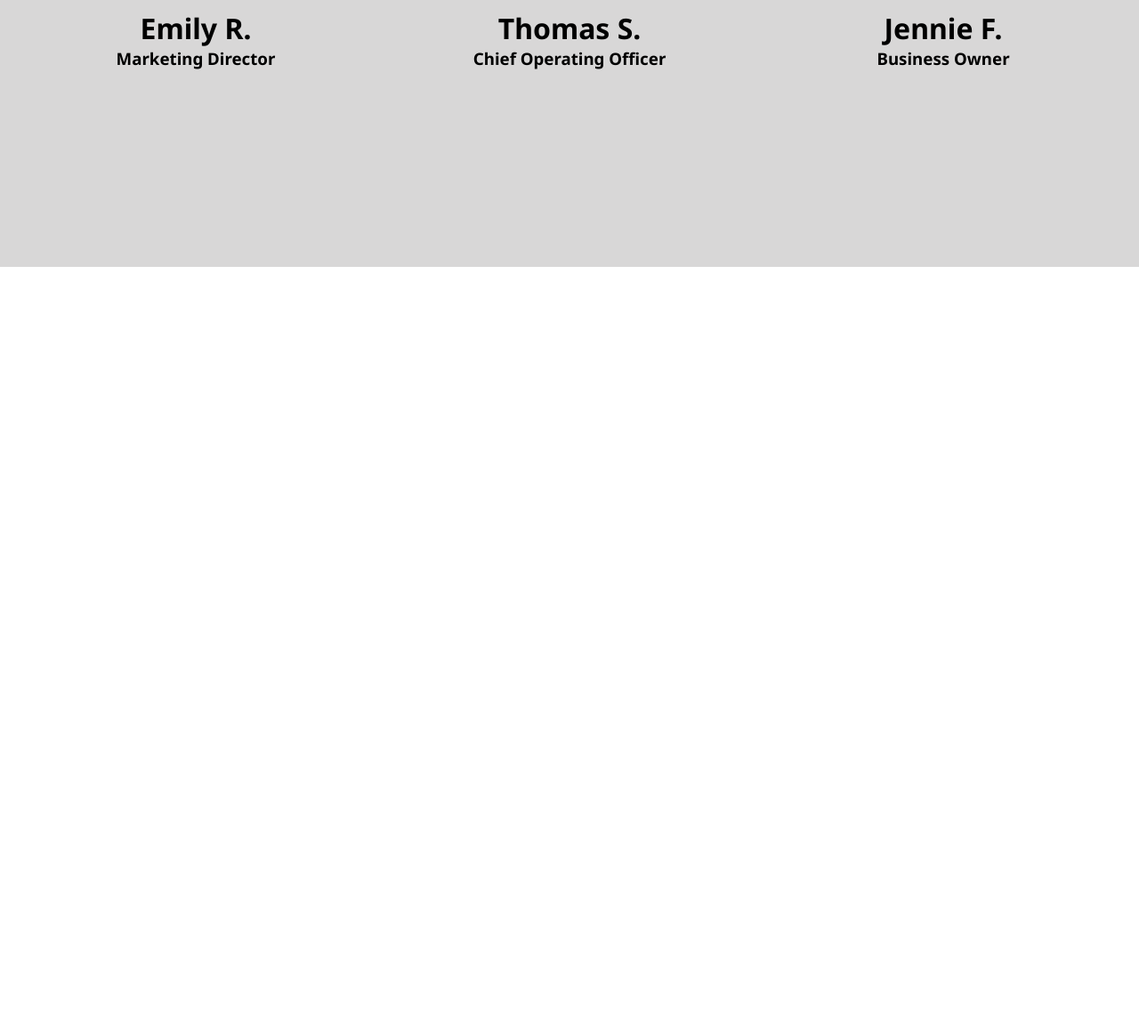
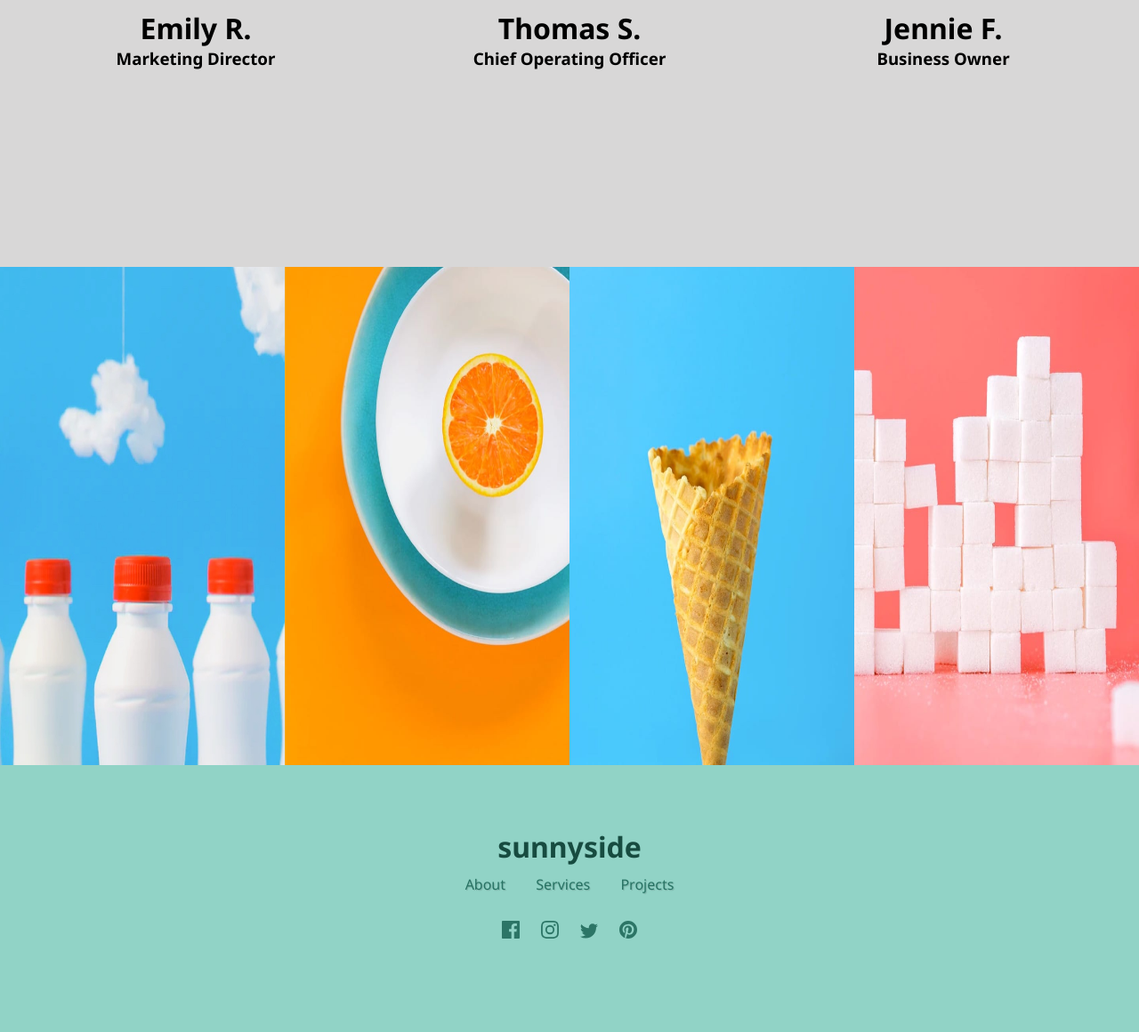
Before and after one commit to maa7vini/sunnyside, a plain HTML site: page index.html in a window 1280 px wide. Shown: the part 3210-4370 px from the top of the page at 89% size. Before the commit the page ends 3510 px from the top, so only its background shows below. Drawn offline with Linux system fonts and the light colour scheme.

Commit message:
sunnyside

```diff
--- a/index.html
+++ b/index.html
@@ -123,5 +123,31 @@
             </div>
         </div>
     </div>
+
+    <div class="div-imgs">
+        <img src="imagens/image-gallery-milkbottles.jpg" alt="">
+        <img src="imagens/image-gallery-orange.jpg" alt="">
+        <img src="imagens/image-gallery-cone.jpg" alt="">
+        <img src="imagens/image-gallery-sugarcubes.jpg" alt="">
+    </div>
+
+    <div class="body-footer">
+        <footer>
+            <h1>sunnyside</h1>
+
+            <div class="footer-links">
+                <a href="#">About</a>
+                <a href="#">Services</a>
+                <a href="#">Projects</a>
+            </div>
+
+            <div class="footer-social-media">
+                <img src="imagens/icon-facebook.svg" alt="">
+                <img src="imagens/icon-instagram.svg" alt="">
+                <img src="imagens/icon-twitter.svg" alt="">
+                <img src="imagens/icon-pinterest.svg" alt="">
+            </div>
+        </footer>
+    </div>
 </body>
 </html>
--- a/style.css
+++ b/style.css
@@ -377,3 +377,55 @@ header h1 {
     justify-content: center;
     flex-direction: column;
 }
+
+.div-imgs {
+    height: 70vh;
+    width: 100%;
+    display: flex;
+    align-items: center;
+    justify-content: center;
+}
+
+.div-imgs img {
+    height: 70vh;
+    width: 25%;
+}
+
+.body-footer footer {
+    height: 300px;
+    width: 100%;
+    background-color: #91D3C6;
+    display: flex;
+    align-items: center;
+    justify-content: center;
+    flex-direction: column;
+}
+
+.body-footer h1 {
+    font-size: 2em;
+    color: #174b40;
+    margin-top: -30px;
+}
+
+.footer-links {
+    margin-top: 10px;
+}
+
+.footer-links a {
+    text-decoration: none;
+    margin: 0px 15px;
+    color: #277263;
+    text-shadow: 1px 1px 1px rgba(0, 0, 0, 0.158);
+}
+
+.footer-links a:hover {
+    color: #4f8d81;
+}
+
+.footer-social-media {
+    margin-top: 30px;
+}
+
+.footer-social-media img {
+    margin: 0px 10px;
+}
```
Also changed, not shown: imagens/icon-facebook.svg (added), imagens/icon-instagram.svg (added), imagens/icon-pinterest.svg (added), imagens/icon-twitter.svg (added), imagens/image-gallery-cone.jpg (added), imagens/image-gallery-milkbottles.jpg (added), imagens/image-gallery-orange.jpg (added), imagens/image-gallery-sugarcubes.jpg (added).
